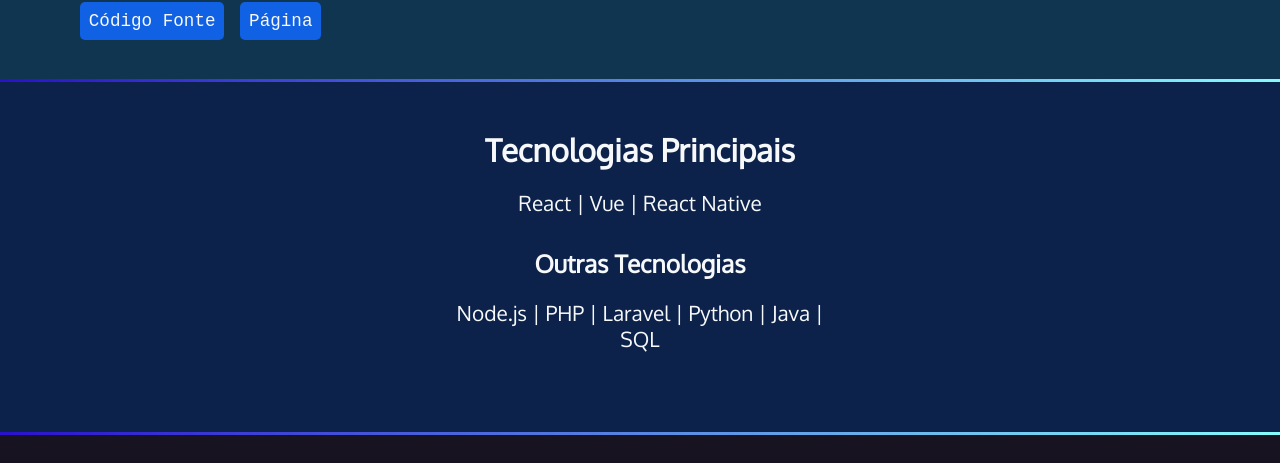
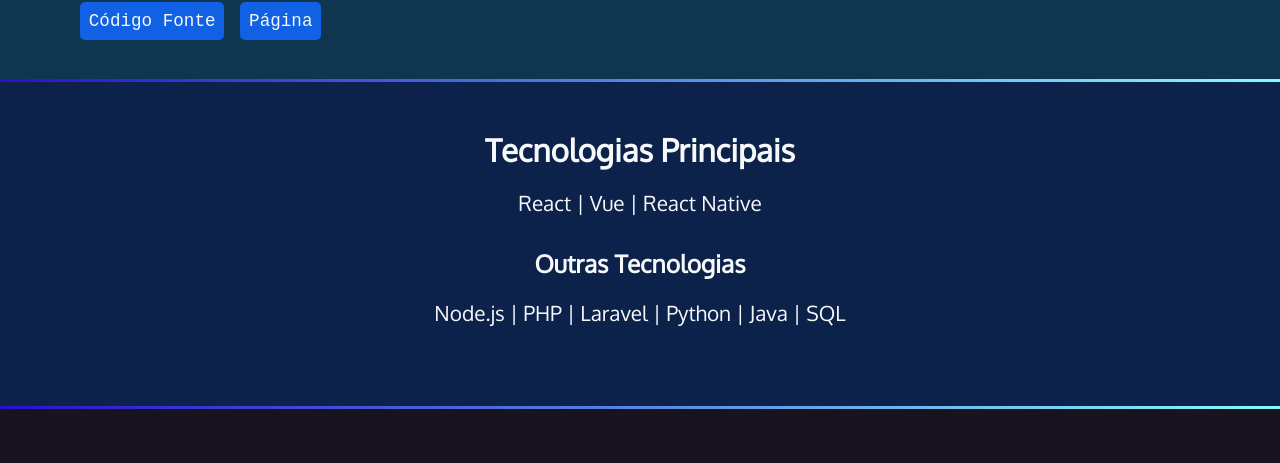
Before and after one commit to guisantosfr/portfolio, a React (Vite) app: page / in a window 1280 px wide. Shown: the part 2334-2797 px from the top of the page. Built offline with nearby package versions, Linux system fonts and the light colour scheme; a web font is replaced by a local one.

Commit message:
ajustes de estilo

```diff
--- a/src/components/Intro/index.jsx
+++ b/src/components/Intro/index.jsx
@@ -10,7 +10,7 @@
       <h2>Front-end Developer</h2>
 
       <p className="description">Desenvolvedor front-end com experiência acadêmica e profissional.<br />
-      Atualmente atuando no <a href="https://achemed.com.br/" target='_blank'>Achemed</a></p>
+      Atualmente atuando no <a href="https://achemed.com.br/" target='_blank'>Achemed</a>.</p>
     </section>
   )
 }
--- a/src/components/Techs/styles.css
+++ b/src/components/Techs/styles.css
@@ -3,7 +3,7 @@
 }
 
 .techs-container {
-  max-width: 400px;
+  max-width: 425px;
   text-align: center;
   margin: 0 auto;
   padding: 3rem 0;
```
